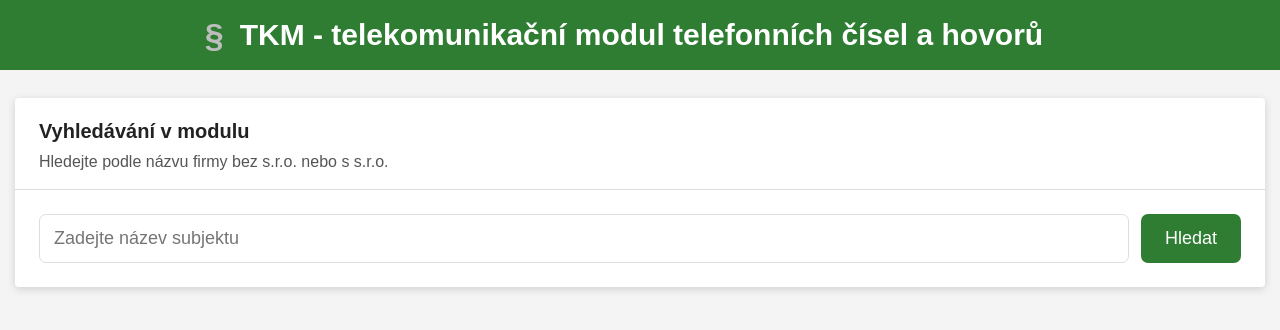
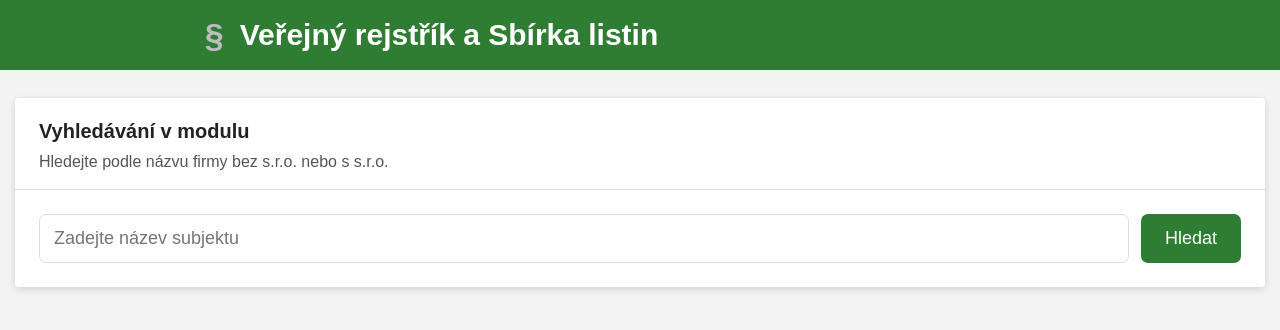
Before and after one commit to rejstrik/rejstrik, a plain HTML site: page index.html in a window 1280 px wide. Drawn offline with Linux system fonts and the light colour scheme.

Commit message:
Update index.html

```diff
--- a/index.html
+++ b/index.html
@@ -88,7 +88,7 @@
 
   <div class="topbar">
     <span class="symbol">§</span>
-    TKM - telekomunikační modul telefonních čísel a hovorů
+    Veřejný rejstřík a Sbírka listin
   </div>
 
   <div class="box">
```
